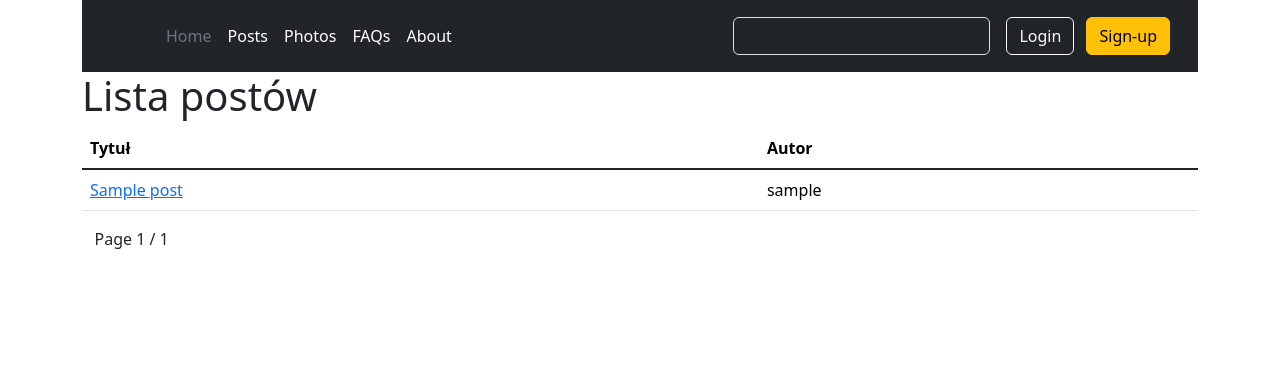
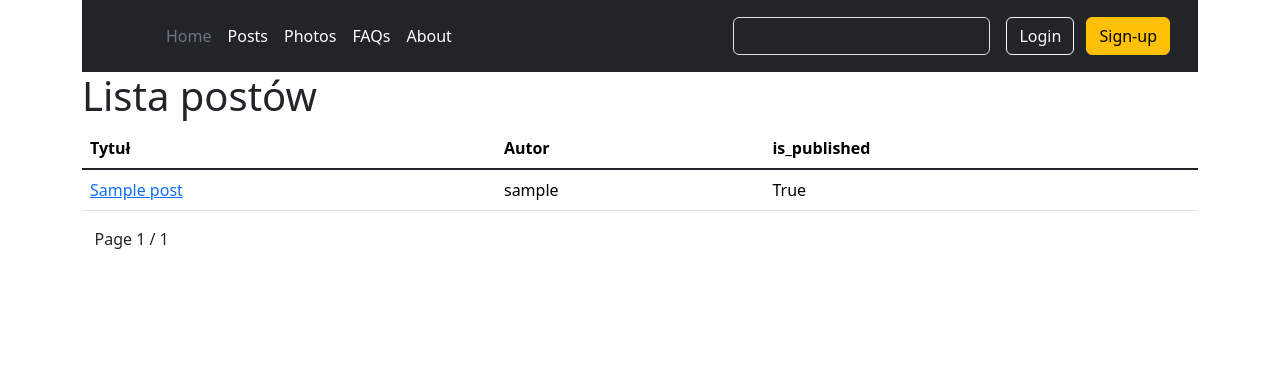
Before and after one commit to rkorzen/frezja, a Django app: page /blog/ in a window 1280 px wide. Shown: the top 372 px of the page. Run offline with Django 4.2, Linux system fonts and the light colour scheme; tables that the repository leaves empty hold one stand-in row (values such as "Sample post"); some libraries are stand-ins or nearby versions.

Commit message:
filtrowanie postow

```diff
--- a/posts/models.py
+++ b/posts/models.py
@@ -9,6 +9,6 @@ class Post(models.Model):
     created_at = models.DateTimeField(auto_now_add=True)
     updated_at = models.DateTimeField(auto_now=True)
     is_published = models.BooleanField(default=False)
+    publication_date = models.DateTimeField(null=True)
     author = models.ForeignKey("auth.User", on_delete=models.CASCADE)
-
     tags = models.ManyToManyField("tags.Tag", related_name="posts")
--- a/posts/templates/posts/list.html
+++ b/posts/templates/posts/list.html
@@ -26,12 +26,15 @@
   <thead>
     <th>Tytuł</th>
     <th>Autor</th>
+    <th>is_published</th>
+
   </thead>
   <tbody class="table-group-divider">
   {% for post in page.object_list %}
     <tr>
     <td><a href="{% url 'posts:details' post.id %}">{{ post.title }}</a></td>
     <td>{{ post.author }}</td>
+    <td>{{ post.is_published }}</td>
   </tr>
   {% endfor %}
   </tbody>
--- a/posts/views.py
+++ b/posts/views.py
@@ -1,3 +1,4 @@
+from django.utils import timezone
 
 from django.shortcuts import render
 
@@ -7,7 +8,8 @@ from django.core.paginator import Paginator
 # Create your views here.
 
 def list(request):
-    posts = Post.objects.all()
+    posts = Post.objects.filter(is_published=True).filter(publication_date__lte=timezone.now())
+
     paginator = Paginator(posts, 10)
     page_number = request.GET.get('page')
     page_obj = paginator.get_page(page_number)
```
Also changed, not shown: posts/migrations/0006_post_publication_date.py (added).
